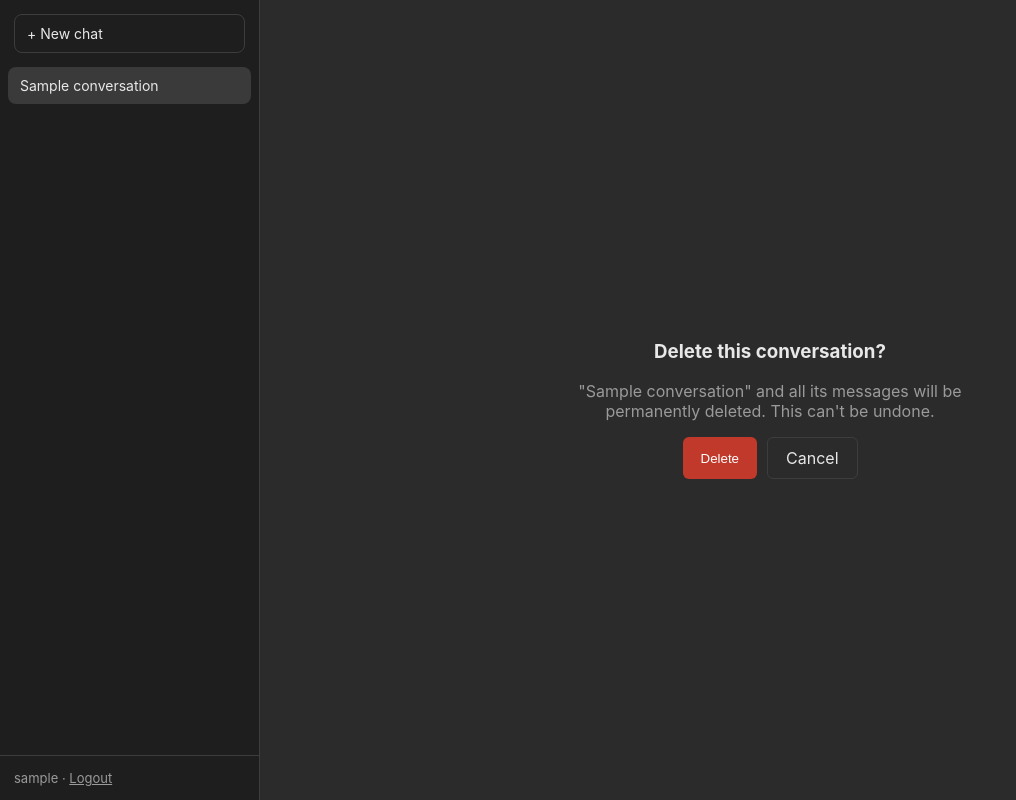
After one commit to PujanPandey07/Tripplanner-for-nepal-, a Django app: page /conversations/1/delete/ in a window 1280 px wide. The commit adds this page. Shown: the whole page, without its empty margins (0-1016 px from the left). Run offline with Django 5.2, Linux system fonts and the light colour scheme; a user stored in the database is signed in; tables that the repository leaves empty hold one stand-in row (values such as "Sample post").

Commit message:
adjusted output format added delete conversation function and finished the project giving it a good structure

```diff
--- a/backend/backend/settings.py
+++ b/backend/backend/settings.py
@@ -62,6 +62,7 @@ TEMPLATES = [
                 'django.template.context_processors.request',
                 'django.contrib.auth.context_processors.auth',
                 'django.contrib.messages.context_processors.messages',
+                'my_app.context_processors.sidebar_conversations',
             ],
         },
     },
--- /dev/null
+++ b/backend/my_app/context_processors.py
@@ -0,0 +1,7 @@
+def sidebar_conversations(request):
+    """Makes the logged-in user's conversation list available in every
+    template automatically, so the sidebar can render on any page without
+    every view needing to pass it explicitly."""
+    if request.user.is_authenticated:
+        return {"sidebar_conversations": request.user.conversations.all()}
+    return {"sidebar_conversations": []}
--- a/backend/my_app/templates/my_app/base.html
+++ b/backend/my_app/templates/my_app/base.html
@@ -45,14 +45,24 @@
         }
         .new-chat-btn:hover { background: var(--bg-bubble-user); }
         .sidebar-list { flex: 1; overflow-y: auto; padding: 0 8px; }
+        .sidebar-row {
+            display: flex; align-items: center; gap: 4px;
+            border-radius: 8px; margin-bottom: 2px;
+        }
+        .sidebar-row:hover { background: var(--bg-bubble-user); }
+        .sidebar-row:hover .delete-btn { opacity: 1; }
         .sidebar-item {
-            display: block; padding: 10px 12px; margin-bottom: 2px;
-            border-radius: 8px; color: var(--text-primary);
+            flex: 1; display: block; padding: 10px 0 10px 12px;
+            color: var(--text-primary);
             text-decoration: none; font-size: 14px;
             white-space: nowrap; overflow: hidden; text-overflow: ellipsis;
         }
-        .sidebar-item:hover { background: var(--bg-bubble-user); }
-        .sidebar-item.active { background: var(--bg-bubble-user); }
+        .sidebar-row.active { background: var(--bg-bubble-user); }
+        .delete-btn {
+            opacity: 0; background: none; border: none; color: var(--text-muted);
+            cursor: pointer; padding: 6px 10px; font-size: 13px;
+        }
+        .delete-btn:hover { color: #ff6b6b; }
         .sidebar-footer {
             padding: 14px; border-top: 1px solid var(--border);
             font-size: 13px; color: var(--text-muted);
@@ -98,7 +108,22 @@
         }
         .message.user .avatar { background: #5b6cff; }
         .message.assistant .avatar { background: var(--accent); }
-        .message .bubble { padding-top: 4px; line-height: 1.5; white-space: pre-wrap; }
+        .message .bubble { padding-top: 4px; line-height: 1.6; }
+        .bubble p { margin: 0 0 10px; }
+        .bubble ul, .bubble ol { margin: 0 0 10px; padding-left: 22px; }
+        .bubble li { margin-bottom: 4px; }
+        .bubble strong { color: #fff; }
+        .bubble table {
+            border-collapse: collapse; width: 100%; margin: 10px 0; font-size: 14px;
+        }
+        .bubble th, .bubble td {
+            border: 1px solid var(--border); padding: 6px 10px; text-align: left;
+        }
+        .bubble th { background: var(--bg-bubble-user); }
+        .bubble code {
+            background: var(--bg-bubble-user); padding: 2px 5px; border-radius: 4px; font-size: 13px;
+        }
+        .message.user .bubble { white-space: pre-wrap; }
         .empty-state { color: var(--text-muted); text-align: center; margin-top: 80px; }
 
         /* ---------- Input bar ---------- */
@@ -129,14 +154,20 @@
             </div>
             <nav class="sidebar-list">
                 {% for c in sidebar_conversations %}
-                    <a href="{% url 'conversation_detail' c.id %}"
-                       class="sidebar-item {% if c.id == conversation.id %}active{% endif %}">
-                        {{ c.title|default:"New conversation" }}
-                    </a>
+                    <div class="sidebar-row {% if c.id == conversation.id %}active{% endif %}">
+                        <a href="{% url 'conversation_detail' c.id %}" class="sidebar-item">
+                            {{ c.title|default:"New conversation" }}
+                        </a>
+                        <a href="{% url 'delete_conversation' c.id %}" class="delete-btn" title="Delete">&times;</a>
+                    </div>
                 {% endfor %}
             </nav>
             <div class="sidebar-footer">
-                {{ user.username }} &middot; <a href="{% url 'logout' %}">Logout</a>
+                {{ user.username }} &middot;
+                <form method="post" action="{% url 'logout' %}" style="display: inline; margin: 0;">
+                    {% csrf_token %}
+                    <button type="submit" style="background: none; border: none; color: var(--text-muted); text-decoration: underline; cursor: pointer; padding: 0; font-size: inherit; font-family: inherit;">Logout</button>
+                </form>
             </div>
         </aside>
         <main class="main-pane">
--- /dev/null
+++ b/backend/my_app/templates/my_app/delete_confirm.html
@@ -0,0 +1,24 @@
+{% extends "my_app/base.html" %}
+{% block title %}Delete conversation{% endblock %}
+
+{% block main %}
+    <div class="main-content" style="align-items: center; justify-content: center;">
+        <div class="content-inner" style="text-align: center; max-width: 420px;">
+            <h3>Delete this conversation?</h3>
+            <p style="color: var(--text-muted);">
+                "{{ conversation.title|default:"This conversation" }}" and all its messages
+                will be permanently deleted. This can't be undone.
+            </p>
+            <form method="post" style="display: flex; gap: 10px; justify-content: center; margin-top: 16px;">
+                {% csrf_token %}
+                <button type="submit" style="background: #c0392b; border: none; color: white; padding: 10px 18px; border-radius: 6px; cursor: pointer;">
+                    Delete
+                </button>
+                <a href="{% url 'conversation_detail' conversation.id %}"
+                   style="padding: 10px 18px; border-radius: 6px; border: 1px solid var(--border); color: var(--text-primary); text-decoration: none;">
+                    Cancel
+                </a>
+            </form>
+        </div>
+    </div>
+{% endblock %}
--- a/backend/my_app/urls.py
+++ b/backend/my_app/urls.py
@@ -23,4 +23,6 @@ urlpatterns = [
     path("conversations/new/", views.new_conversation, name="new_conversation"),
     path("conversations/<int:conversation_id>/",
          views.conversation_detail, name="conversation_detail"),
+    path("conversations/<int:conversation_id>/delete/",
+         views.delete_conversation, name="delete_conversation"),
 ]
--- a/backend/my_app/views.py
+++ b/backend/my_app/views.py
@@ -88,3 +88,16 @@ def conversation_detail(request, conversation_id):
         "my_app/conversation_detail.html",
         {"conversation": conversation, "messages": messages, "form": form},
     )
+
+
+@login_required
+def delete_conversation(request, conversation_id):
+    conversation = get_object_or_404(
+        Conversation, id=conversation_id, user=request.user)
+
+    if request.method == "POST":
+        conversation.delete()
+        return redirect("conversation_list")
+
+    # GET requests just show a confirmation page rather than deleting immediately
+    return render(request, "my_app/delete_confirm.html", {"conversation": conversation})
--- a/main_project/Tripplanner.py
+++ b/main_project/Tripplanner.py
@@ -323,6 +323,13 @@ backed by a curated dataset of Nepal destinations and treks. Follow these rules
    conditions, or similar live information, you must call web_search for that part of
    the question, even if you are also calling other tools for other parts of the same
    request.
+11. For general knowledge questions that have nothing to do with your specific dataset
+   (e.g. Nepali culture, language, history, geography, currency, general travel
+   etiquette, or any question that isn't about a specific destination, trek, or
+   budget covered by your tools), answer directly and confidently from your own
+   knowledge. You don't need to call a tool or add a disclaimer for these --
+   only stay cautious and tool-grounded for the specific destinations, treks, and
+   costs your dataset actually covers.
 """
 
 
```
Also changed, not shown: backend/my_app/templates/my_app/conversation_detail.html (+8 -1 lines), backend/my_app/templatetags/chat_filters.py (added, +11 -0 lines), backend/my_app/templatetags/__init__.py (added).
